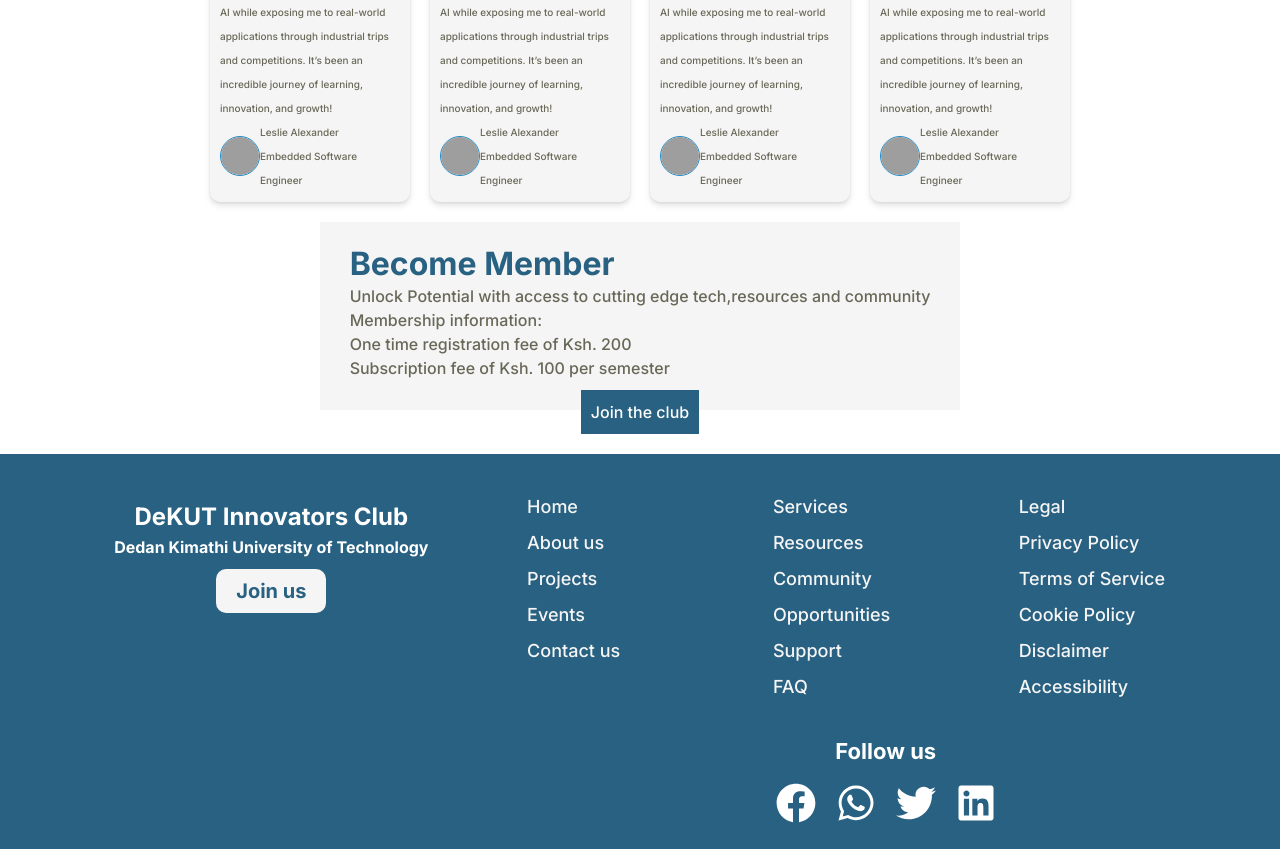
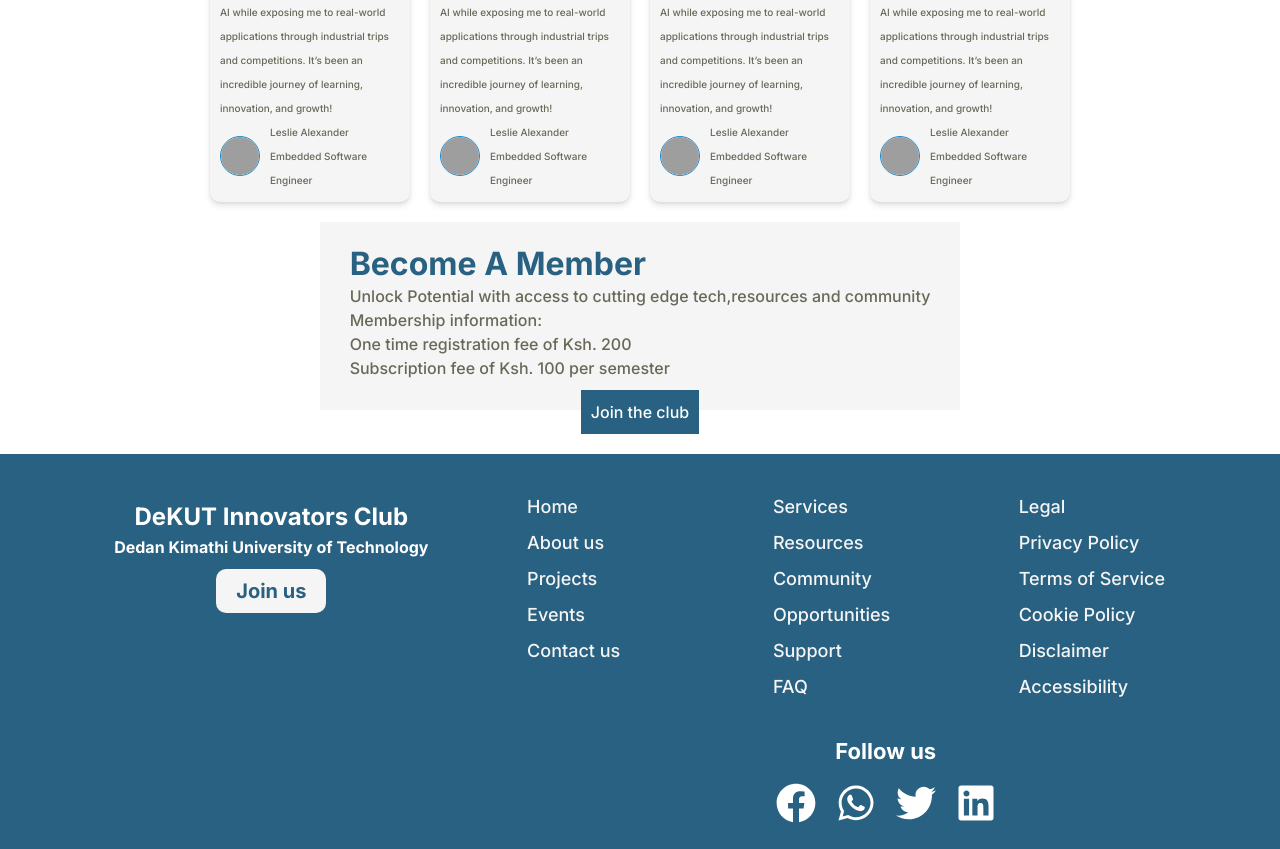
Before and after one commit to DeKUTInnovatorsClub/dekut_innovators, a React (Vite) app: page / in a window 1280 px wide. Shown: the part 3900-4749 px from the top of the page. Built offline with nearby package versions, Linux system fonts and the light colour scheme; grey boxes are pictures that could not be loaded.

Commit message:
create projects page

```diff
--- a/src/components/BecomeMember.jsx
+++ b/src/components/BecomeMember.jsx
@@ -5,7 +5,7 @@ export default function BecomeMember(){
     return (
         <div className="become-member-container">
            <div id="become-a-member" className="become-member">
-                <h1>Become Member</h1>
+                <h1>Become A Member</h1>
                 <p>Unlock Potential with access to cutting edge tech,resources and community</p>
                 <p>Membership information:</p>
                 <p>One time registration fee of Ksh. 200</p>
--- a/src/components/Testimonials.jsx
+++ b/src/components/Testimonials.jsx
@@ -8,7 +8,6 @@ export default function Testimonials(props){
         <div>
         <h6>{props.name}</h6>
         <h6>{props.designation}</h6>
-
         </div>
       </div>
     </div>
--- a/src/index.css
+++ b/src/index.css
@@ -236,6 +236,7 @@ button:hover {
   display: flex;
   justify-content: space-between;
   align-items: center;
+  gap: 10px;
 }
 .testimonial >div > img {
   width: 40px;
```
